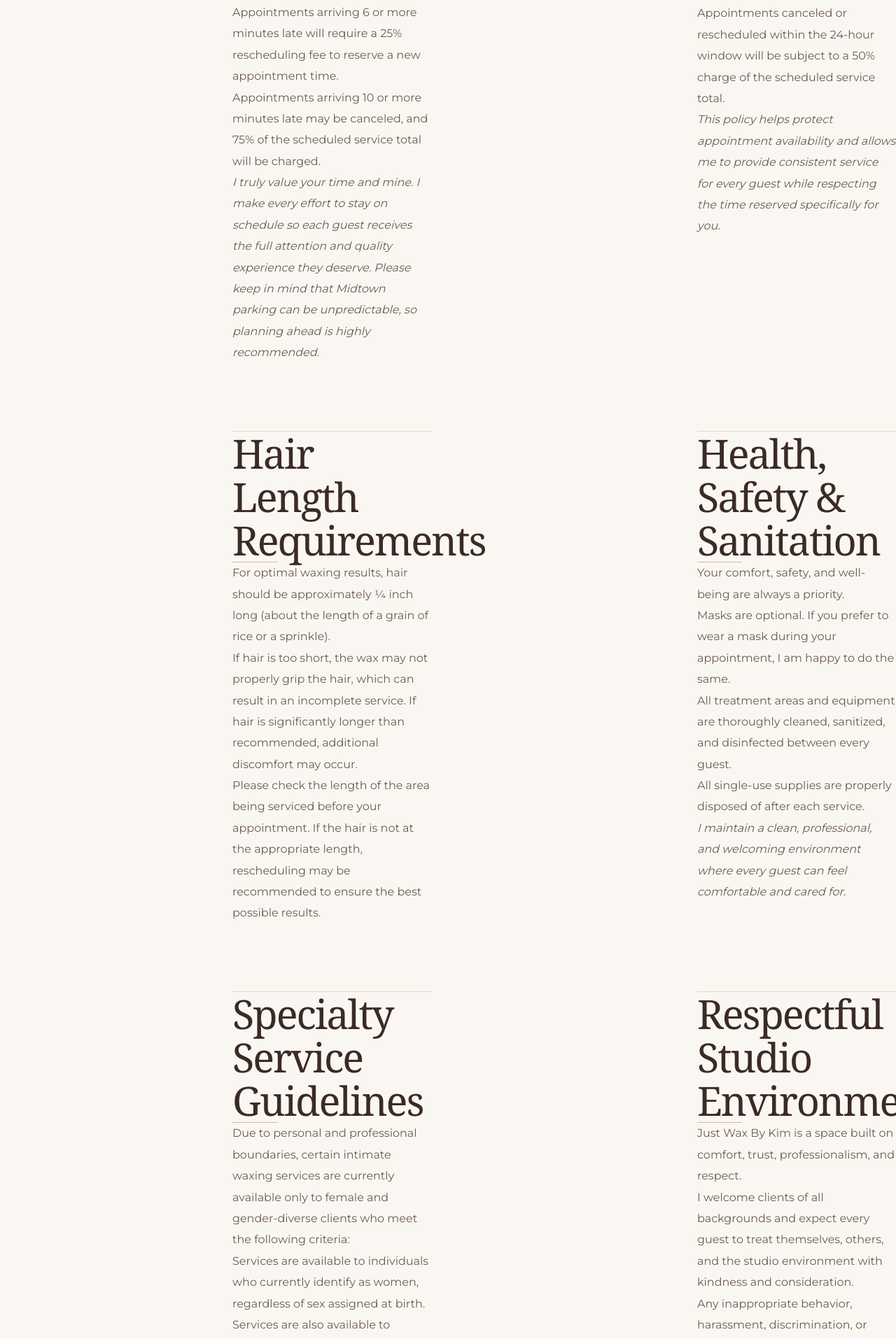
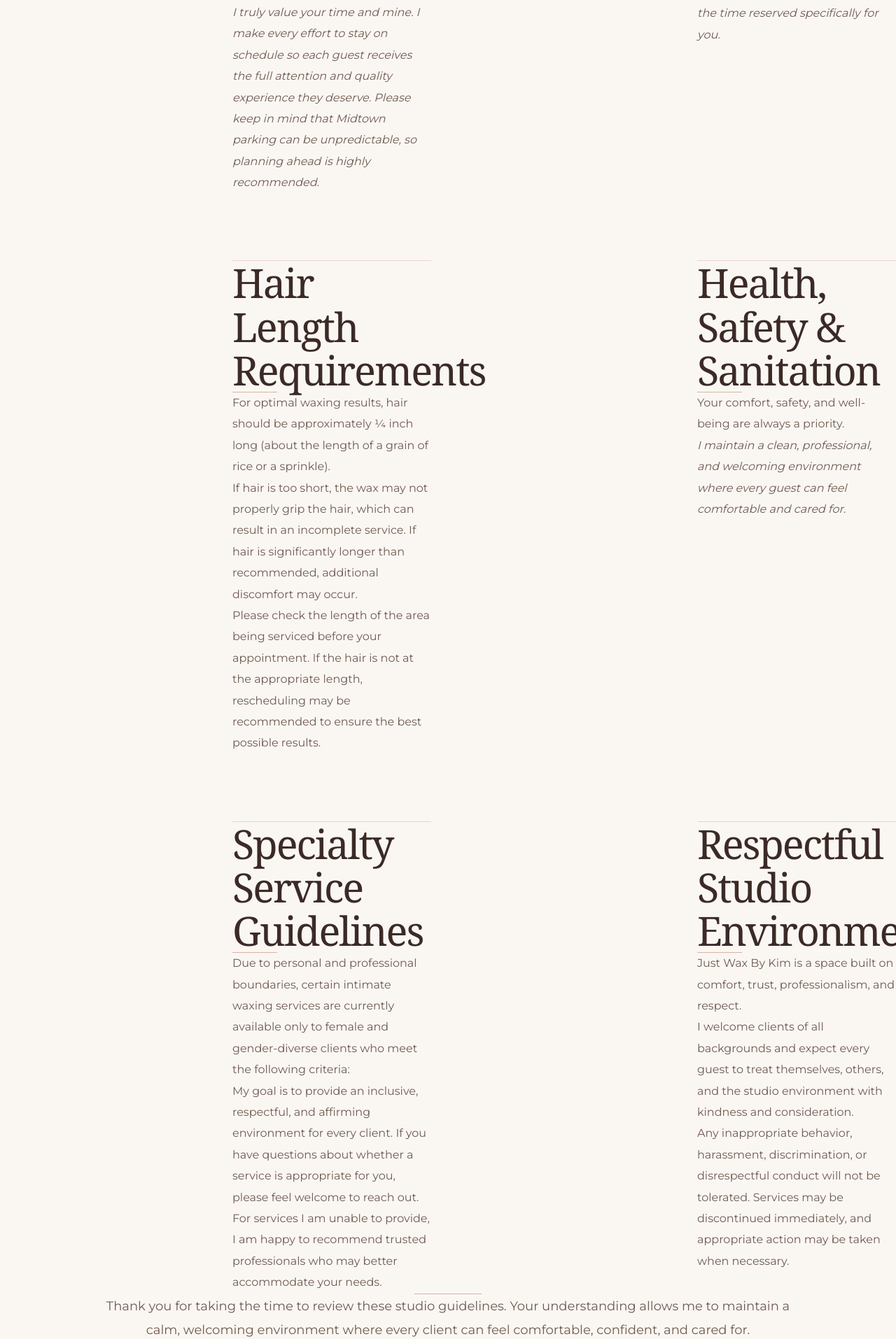
Before and after one commit to kevin-phan-25/just-wax-by-kim, a Next.js app: page /policies in a window 1280 px wide. Shown: the part 883-2797 px from the top of the page at 70% size. Built offline with nearby package versions, Linux system fonts and the light colour scheme; a web font is replaced by a local one.

Commit message:
Update policies.data.ts

```diff
--- a/features/policies/policies.data.ts
+++ b/features/policies/policies.data.ts
@@ -6,8 +6,8 @@
  * Studio policy content.
  *
  * Updated:
- * • Removed bullet formatting
- * • Converted policies into editorial paragraphs
+ * • Restored bullet formatting
+ * • Optimized for editorial grid layout
  * • Improved luxury presentation
  *
  * ---
@@ -25,10 +25,11 @@ export const POLICIES_DATA: PolicySection[] = [
 
     paragraphs: [
       "Each appointment includes a 5-minute grace period. Beginning at the 6-minute mark, your appointment will be considered late and the following adjustments may apply.",
+    ],
 
-      "Appointments arriving 6 or more minutes late will require a 25% rescheduling fee to reserve a new appointment time.",
-
-      "Appointments arriving 10 or more minutes late may be canceled, and 75% of the scheduled service total will be charged.",
+    bullets: [
+      "6+ minutes late: A 25% rescheduling fee will be required to reserve a new appointment time.",
+      "10+ minutes late: The appointment may be canceled, and 75% of the scheduled service total will be charged.",
     ],
 
     note:
@@ -38,14 +39,14 @@ export const POLICIES_DATA: PolicySection[] = [
 
   {
     id: "appointments",
+
     title: "Appointments & Scheduling",
 
     intro:
       "I understand that schedules can change. If you need to adjust your appointment, please provide as much notice as possible.",
 
-    paragraphs: [
+    bullets: [
       "Cancellations or rescheduling requests must be made at least 24 hours before your scheduled appointment time.",
-
       "Appointments canceled or rescheduled within the 24-hour window will be subject to a 50% charge of the scheduled service total.",
     ],
 
@@ -77,11 +78,9 @@ export const POLICIES_DATA: PolicySection[] = [
     intro:
       "Your comfort, safety, and well-being are always a priority.",
 
-    paragraphs: [
+    bullets: [
       "Masks are optional. If you prefer to wear a mask during your appointment, I am happy to do the same.",
-
       "All treatment areas and equipment are thoroughly cleaned, sanitized, and disinfected between every guest.",
-
       "All single-use supplies are properly disposed of after each service.",
     ],
 
@@ -98,13 +97,13 @@ export const POLICIES_DATA: PolicySection[] = [
     intro:
       "Due to personal and professional boundaries, certain intimate waxing services are currently available only to female and gender-diverse clients who meet the following criteria:",
 
+    bullets: [
+      "Individuals who currently identify as women, regardless of sex assigned at birth.",
+      "Individuals assigned female at birth, regardless of current gender identity.",
+      "Individuals who are transitioning at any stage of their journey.",
+    ],
+
     paragraphs: [
-      "Services are available to individuals who currently identify as women, regardless of sex assigned at birth.",
-
-      "Services are also available to individuals assigned female at birth, regardless of current gender identity.",
-
-      "Individuals who are transitioning at any stage of their journey are welcome within these guidelines.",
-
       "My goal is to provide an inclusive, respectful, and affirming environment for every client. If you have questions about whether a service is appropriate for you, please feel welcome to reach out.",
 
       "For services I am unable to provide, I am happy to recommend trusted professionals who may better accommodate your needs.",
```
